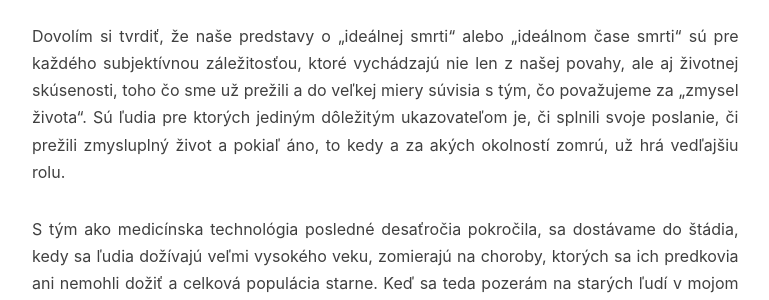
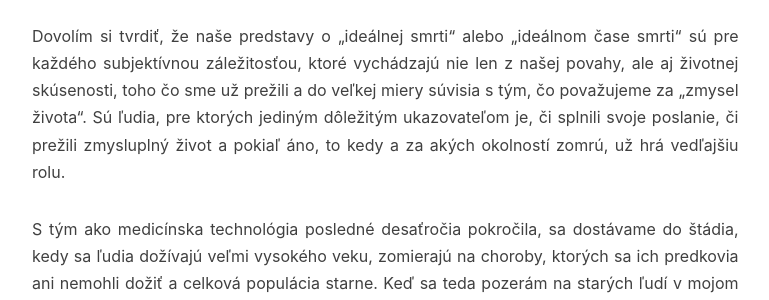
Before and after one commit to karolinadh/karolinadh.github.io, a Jekyll site: the page built from _posts/2019-02-25-kedy-zomriet.markdown, in a window 1280 px wide. Shown: the part 876-1176 px from the top of the page, without its empty margins (233-1002 px from the left). Built offline with Jekyll 4.4.1, drawn with Linux system fonts in a browser that asks for light colours; nearby versions of some CDN libraries; comment, search, counter and statistics services are not loaded.

```diff
--- a/_posts/2019-02-25-kedy-zomriet.markdown
+++ b/_posts/2019-02-25-kedy-zomriet.markdown
@@ -18,6 +18,6 @@ Počas písania svojej bakalárskej práce som dlhšie rozmýšľala nad tým,
 
 Keď zomrie v našom okolí mladý človek, ľudia sú šokovaní a častokrát sa neubránia konštatovaniu „prečo len zomrel taký mladý“. Na druhej strane, keď opustí tento svet starý človek, ľudia majú tendenciu spomínať na to, aký dlhý život prežil, koľko toho dokázal, ako nás ovplyvnil a zrejme nikto sa neubráni myšlienke, že takto to malo byť a náš smútok sa rýchlejšie zmení na nostalgiu.
 
-Dovolím si tvrdiť, že naše predstavy o „ideálnej smrti“ alebo „ideálnom čase smrti“ sú pre každého subjektívnou záležitosťou, ktoré vychádzajú nie len z našej povahy, ale aj životnej skúsenosti, toho čo sme už prežili a do veľkej miery súvisia s tým, čo považujeme za „zmysel života“. Sú ľudia pre ktorých jediným dôležitým ukazovateľom je, či splnili svoje poslanie, či prežili zmysluplný život a pokiaľ áno, to kedy a za akých okolností zomrú, už hrá vedľajšiu rolu.
+Dovolím si tvrdiť, že naše predstavy o „ideálnej smrti“ alebo „ideálnom čase smrti“ sú pre každého subjektívnou záležitosťou, ktoré vychádzajú nie len z našej povahy, ale aj životnej skúsenosti, toho čo sme už prežili a do veľkej miery súvisia s tým, čo považujeme za „zmysel života“. Sú ľudia, pre ktorých jediným dôležitým ukazovateľom je, či splnili svoje poslanie, či prežili zmysluplný život a pokiaľ áno, to kedy a za akých okolností zomrú, už hrá vedľajšiu rolu.
 
 S tým ako medicínska technológia posledné desaťročia pokročila, sa dostávame do štádia, kedy sa ľudia dožívajú veľmi vysokého veku, zomierajú na choroby, ktorých sa ich predkovia ani nemohli dožiť a celková populácia starne. Keď sa teda pozerám na starých ľudí v mojom okolí, za ideálnu smrť by som považovala taký vek, ktorý je dostatočne vysoký na to, aby som si mohla povedať, že som čo to prežila, ale zároveň nie až príliš vysoký, aby som ešte mala kontrolu nad svojím telom a mysľou. Taktiež si ale uvedomujem, že táto moja predstava sa môže časom, skúsenosťami a okolnosťami zmeniť, a že smrť v tomto ohľade vôbec nie je fér.
```
